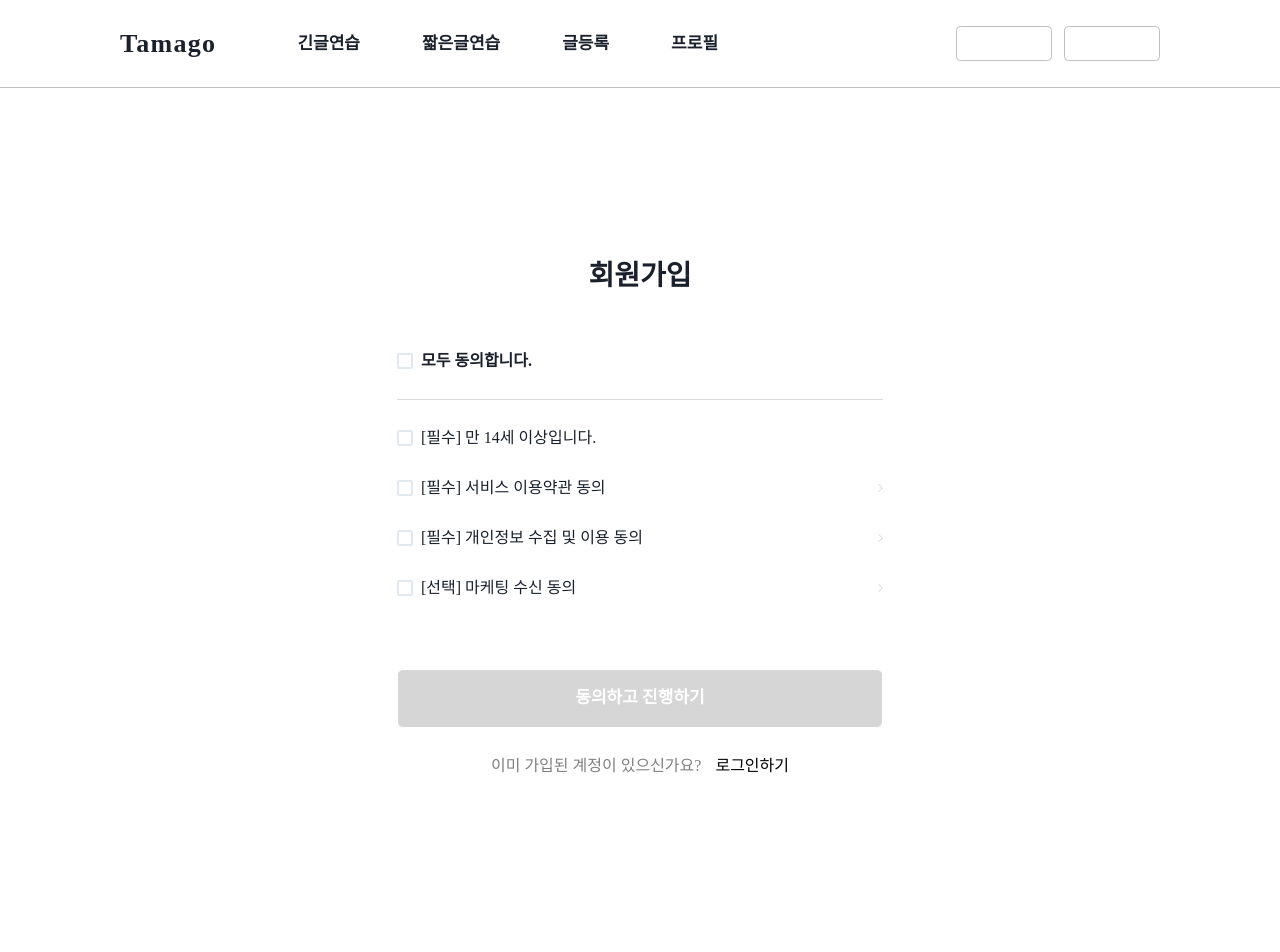
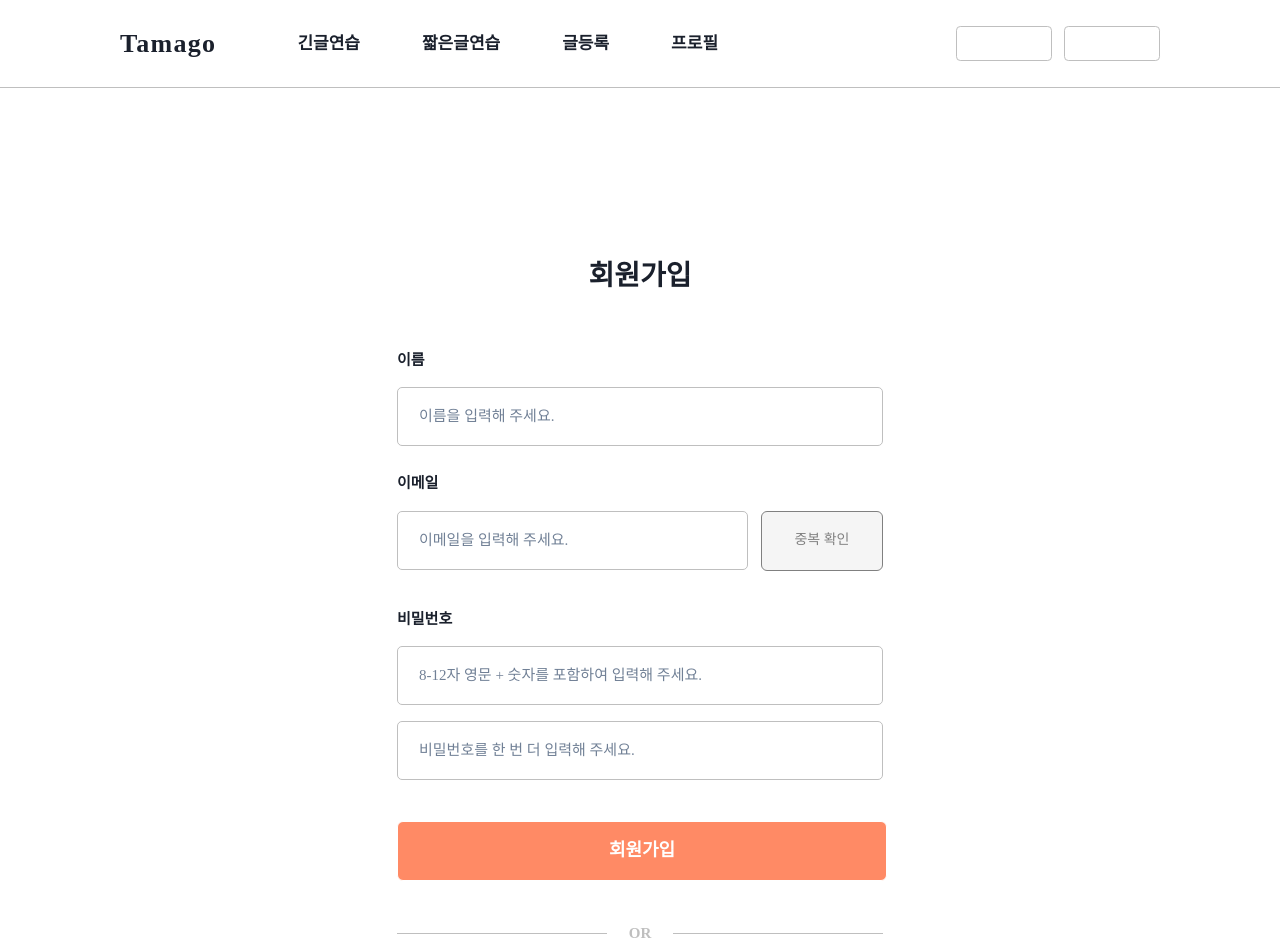
Before and after one commit to msdio/Tamago, a Next.js app in the folder client/: page /signup in a window 1280 px wide. Shown: the top 952 px of the page. Built offline with nearby package versions, Linux system fonts and the light colour scheme; a web font is replaced by a local one.

Commit message:
refactor: or 양 옆 선 컴포넌트 분리

```diff
--- a/client/src/components/common/InputForm.tsx
+++ b/client/src/components/common/InputForm.tsx
@@ -1,6 +1,8 @@
 import { Flex, Input, Text } from '@chakra-ui/react';
-import { ChangeEvent } from 'react';
-import { DEFAULT_INPUT_THEME, FontBorderTheme } from '../../styles/theme';
+import type { ChangeEvent } from 'react';
+
+import type { FontBorderTheme } from '../../styles/theme';
+import { DEFAULT_INPUT_THEME } from '../../styles/theme';
 
 interface InputProps {
   value: string;
--- a/client/src/components/common/SubmitButton.tsx
+++ b/client/src/components/common/SubmitButton.tsx
@@ -1,6 +1,8 @@
 import { Button } from '@chakra-ui/react';
-import { MouseEventHandler } from 'react';
-import { FontBorderTheme, DEFAULT_BUTTON_THEME } from '../../styles/theme';
+import type { MouseEventHandler } from 'react';
+
+import type { FontBorderTheme } from '../../styles/theme';
+import { DEFAULT_BUTTON_THEME } from '../../styles/theme';
 
 interface SubmitButtonProps {
   children?: string;
--- a/client/src/components/login/login-form/password.tsx
+++ b/client/src/components/login/login-form/password.tsx
@@ -1,6 +1,7 @@
-import { ChangeEvent, useState } from 'react';
+import { Box, FormControl, FormErrorMessage, FormLabel, Input, InputGroup, InputRightElement } from '@chakra-ui/react';
 import Image from 'next/image';
-import { Box, FormControl, FormErrorMessage, FormLabel, Input, InputGroup, InputRightElement } from '@chakra-ui/react';
+import type { ChangeEvent } from 'react';
+import { useState } from 'react';
 
 function LoginPasswordForm() {
   const [show, setShow] = useState(false);
--- /dev/null
+++ b/client/src/components/signup/Form/Or.tsx
@@ -0,0 +1,34 @@
+import { Text } from '@chakra-ui/react';
+
+export default function Or() {
+  return (
+    <Text
+      fontSize='15px'
+      fontWeight='700'
+      color='#BFBFBF'
+      display='flex'
+      alignItems='center'
+      m='41px 0px'
+      _before={{
+        content: '""',
+        flexGrow: 1,
+        bg: '#BFBFBF',
+        h: '0.6px',
+        fontSize: '0px',
+        lineHeight: '0px',
+        marginRight: '22px',
+      }}
+      _after={{
+        content: '""',
+        flexGrow: 1,
+        bg: '#BFBFBF',
+        h: '0.6px',
+        fontSize: '0px',
+        lineHeight: '0px',
+        marginLeft: '22px',
+      }}
+    >
+      OR
+    </Text>
+  );
+}
--- a/client/src/components/signup/Form/index.tsx
+++ b/client/src/components/signup/Form/index.tsx
@@ -1,8 +1,9 @@
-import { Flex, FormLabel, Text } from '@chakra-ui/react';
-import { ChangeEvent, useState } from 'react';
-import { EMAIL_BUTTON_THEME } from '../../../styles/theme';
+import { Button, Flex, FormLabel } from '@chakra-ui/react';
+import type { ChangeEvent } from 'react';
+import { useState } from 'react';
+
 import InputForm from '../../common/InputForm';
-import SubmitButton from '../../common/SubmitButton';
+import Or from './Or';
 
 export default function SignupForm() {
   const [signupInputs, setSignupInputs] = useState({
@@ -42,9 +43,9 @@ export default function SignupForm() {
             value={email}
             onChange={handleInputChange}
           />
-          <SubmitButton w='122px' colorScheme='tamago_gray' theme={EMAIL_BUTTON_THEME}>
+          <Button size='sm' colorScheme='secondary' variant='outline'>
             중복 확인
-          </SubmitButton>
+          </Button>
         </Flex>
       </Flex>
       <Flex direction='column' gap='8px' mb='41px'>
@@ -72,37 +73,8 @@ export default function SignupForm() {
           />
         </Flex>
       </Flex>
-      <SubmitButton type='submit' colorScheme='tamago'>
-        회원가입
-      </SubmitButton>
-      <Text
-        fontSize='15px'
-        fontWeight='700'
-        color='#BFBFBF'
-        display='flex'
-        alignItems='center'
-        m='41px 0px'
-        _before={{
-          content: '""',
-          flexGrow: 1,
-          bg: '#BFBFBF',
-          h: '0.6px',
-          fontSize: '0px',
-          lineHeight: '0px',
-          marginRight: '22px',
-        }}
-        _after={{
-          content: '""',
-          flexGrow: 1,
-          bg: '#BFBFBF',
-          h: '0.6px',
-          fontSize: '0px',
-          lineHeight: '0px',
-          marginLeft: '22px',
-        }}
-      >
-        OR
-      </Text>
+      <Button size='lg'>회원가입</Button>
+      <Or />
     </Flex>
   );
 }
--- a/client/src/pages/designSystem.tsx
+++ b/client/src/pages/designSystem.tsx
@@ -1,4 +1,4 @@
-import { Button, Flex, Heading, VStack } from '@chakra-ui/react';
+import { Button, Flex, VStack } from '@chakra-ui/react';
 
 function designSystem() {
   return (
--- a/client/src/pages/signup.tsx
+++ b/client/src/pages/signup.tsx
@@ -1,12 +1,11 @@
-import SignupTos from '../components/signup/Tos';
+import SignupForm from '../components/signup/Form';
 import SignupLayout from '../components/signup/Layout';
-import SignupForm from '../components/signup/Form';
 
 export default function SignupPage() {
   return (
     <SignupLayout>
-      <SignupTos />
-      {/* <SignupForm /> */}
+      {/* <SignupTos /> */}
+      <SignupForm />
     </SignupLayout>
   );
 }
```
